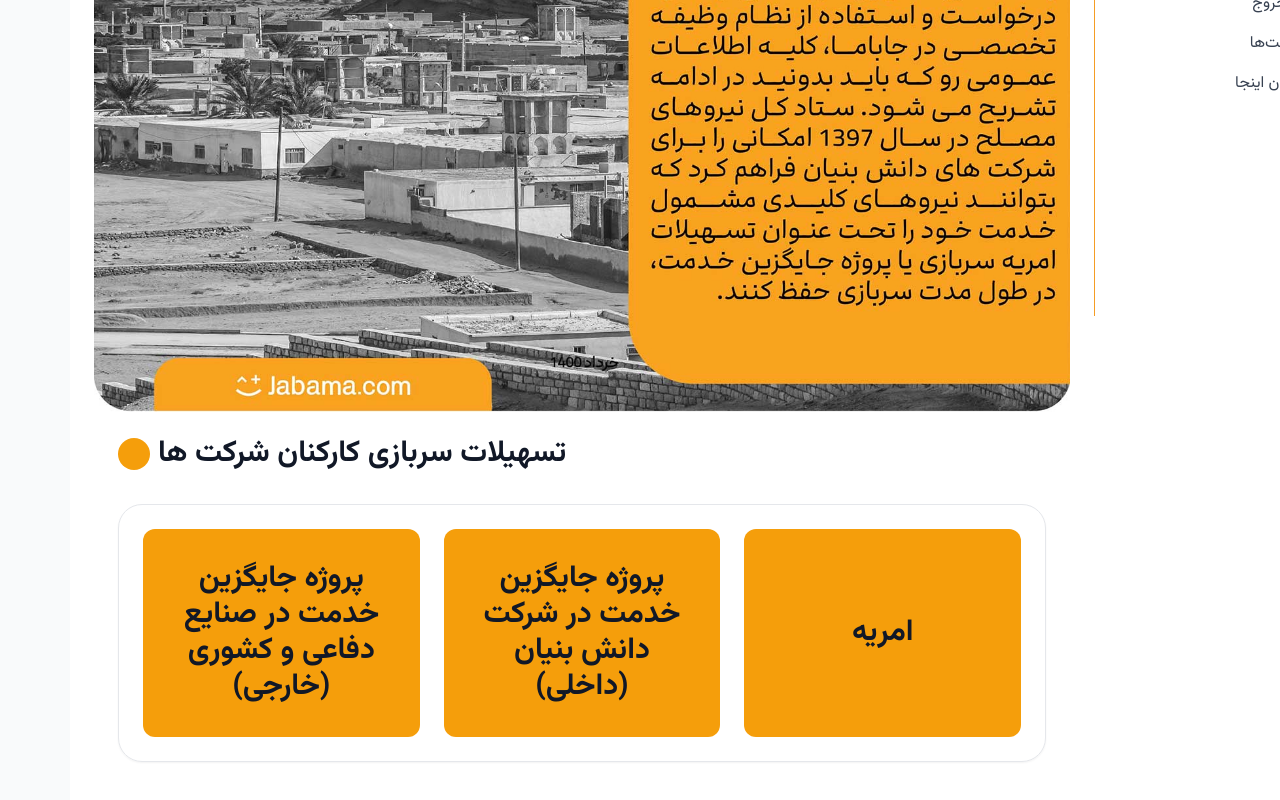
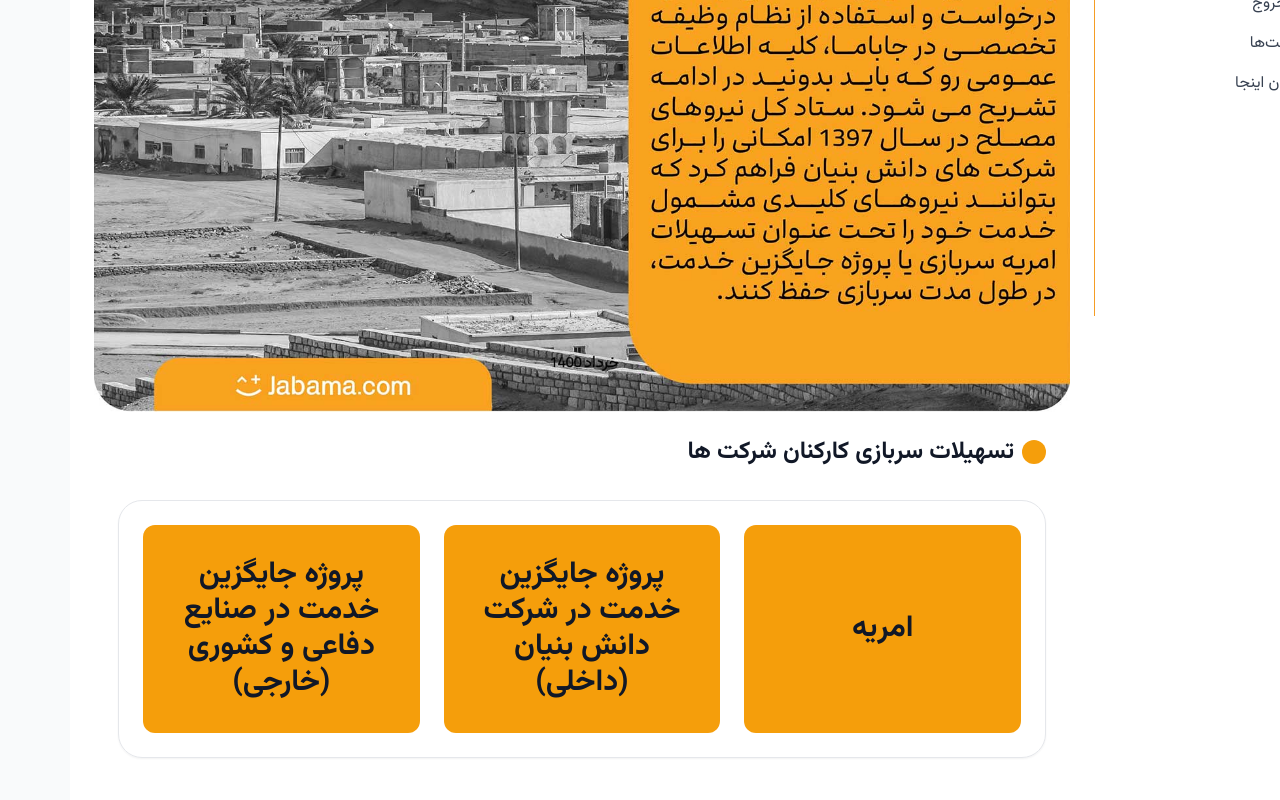
Before and after one commit to espitman/jbm-hr-life, a Nuxt app: page /military-service in a window 1280 px wide. Shown: the part 484-1284 px from the top of the page. Built offline with nearby package versions, Linux system fonts and the light colour scheme.

Commit message:
style: update title style in Options component

```diff
--- a/components/military/Options.vue
+++ b/components/military/Options.vue
@@ -1,9 +1,11 @@
 <template>
   <div class="max-w-6xl mx-auto p-6" dir="rtl">
     <!-- Header -->
-    <div class="flex items-center justify-end mb-8">
-      <h1 class="text-2xl md:text-3xl font-bold text-gray-900 ml-2">تسهیلات سربازی کارکنان شرکت ها</h1>
-      <div class="w-8 h-8 rounded-full bg-amber-500"></div>
+    <div class="mb-8">
+      <div class="flex items-center justify-start mb-4">
+        <div class="w-6 h-6 rounded-full bg-amber-500 ml-2"></div>
+        <h2 class="text-2xl font-bold">تسهیلات سربازی کارکنان شرکت ها</h2>
+      </div>
     </div>
 
     <!-- Options Cards -->
```
